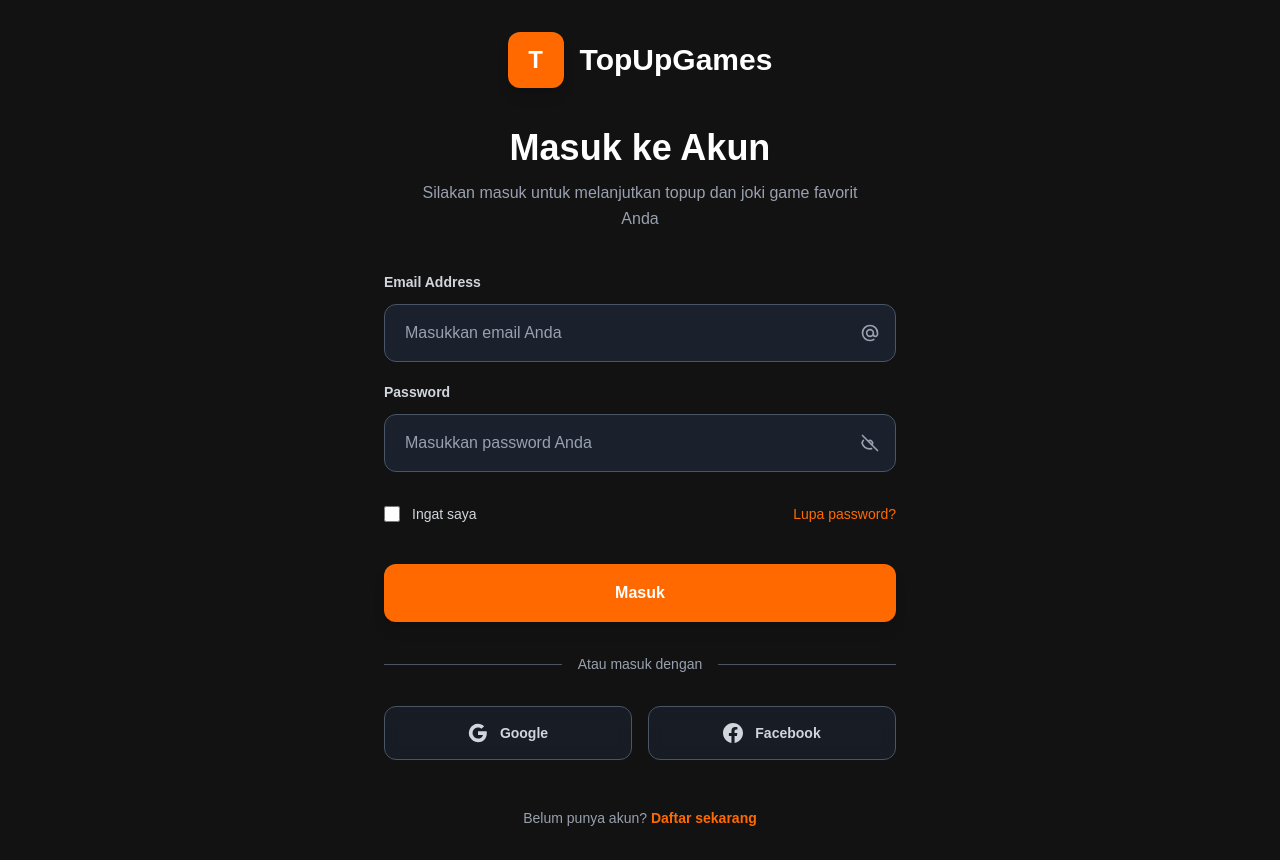
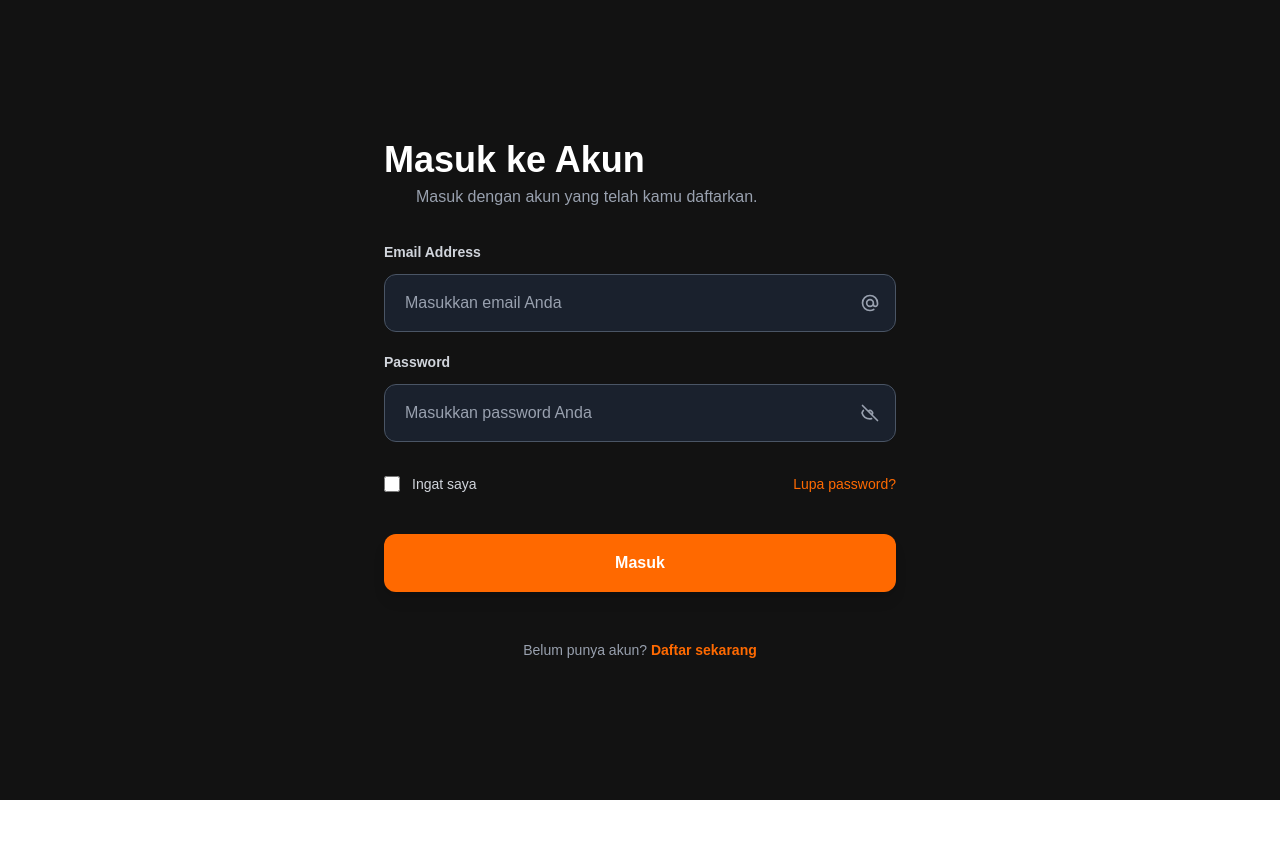
Before and after one commit to akbarryyan/topup-nextjs, a Next.js app: page /auth/login in a window 1280 px wide. After the commit the page ends 800 px from the top, so only its background shows below. Built offline with nearby package versions, Linux system fonts and the light colour scheme.

Commit message:
Refactor LoginPage layout and content for improved clarity and user experience

```diff
--- a/src/app/auth/login/page.js
+++ b/src/app/auth/login/page.js
@@ -38,25 +38,17 @@
     <div className="min-h-screen bg-[#121212] flex items-center justify-center px-6 sm:px-8 lg:px-10 py-8">
       <div className="max-w-lg w-full space-y-8">
         {/* Header */}
-        <div className="text-center">
-          <Link href="/" className="inline-flex items-center mb-10">
-            <div className="w-14 h-14 bg-orange-500 rounded-xl flex items-center justify-center shadow-lg">
-              <span className="text-white font-bold text-2xl">T</span>
-            </div>
-            <span className="ml-4 text-3xl font-bold text-white">
-              TopUpGames
-            </span>
-          </Link>
-          <h2 className="text-3xl md:text-4xl font-bold text-white mb-3">
+        <div className="text-start">
+          <h2 className="text-2xl md:text-4xl font-bold text-white mb-1">
             Masuk ke Akun
           </h2>
           <p className="text-gray-400 text-base leading-relaxed max-w-md mx-auto">
-            Silakan masuk untuk melanjutkan topup dan joki game favorit Anda
+            Masuk dengan akun yang telah kamu daftarkan.
           </p>
         </div>
 
         {/* Login Form */}
-        <form className="mt-10 space-y-6" onSubmit={handleSubmit}>
+        <form className="mt-7 space-y-6" onSubmit={handleSubmit}>
           <div className="space-y-5">
             {/* Email Input */}
             <div>
@@ -218,61 +210,6 @@
             </button>
           </div>
 
-          {/* Social Login */}
-          <div className="mt-8">
-            <div className="relative">
-              <div className="absolute inset-0 flex items-center">
-                <div className="w-full border-t border-gray-600" />
-              </div>
-              <div className="relative flex justify-center text-sm">
-                <span className="px-4 bg-[#121212] text-gray-400 font-medium">
-                  Atau masuk dengan
-                </span>
-              </div>
-            </div>
-
-            <div className="mt-8 grid grid-cols-2 gap-4">
-              <button
-                type="button"
-                className="w-full inline-flex justify-center py-4 px-6 border border-gray-600 rounded-xl bg-gray-800/50 text-sm font-semibold text-gray-300 hover:bg-gray-700/50 hover:border-gray-500 transition-all duration-300 backdrop-blur-sm"
-              >
-                <svg className="w-5 h-5" viewBox="0 0 24 24">
-                  <path
-                    fill="currentColor"
-                    d="M22.56 12.25c0-.78-.07-1.53-.2-2.25H12v4.26h5.92c-.26 1.37-1.04 2.53-2.21 3.31v2.77h3.57c2.08-1.92 3.28-4.74 3.28-8.09z"
-                  />
-                  <path
-                    fill="currentColor"
-                    d="M12 23c2.97 0 5.46-.98 7.28-2.66l-3.57-2.77c-.98.66-2.23 1.06-3.71 1.06-2.86 0-5.29-1.93-6.16-4.53H2.18v2.84C3.99 20.53 7.7 23 12 23z"
-                  />
-                  <path
-                    fill="currentColor"
-                    d="M5.84 14.09c-.22-.66-.35-1.36-.35-2.09s.13-1.43.35-2.09V7.07H2.18C1.43 8.55 1 10.22 1 12s.43 3.45 1.18 4.93l2.85-2.22.81-.62z"
-                  />
-                  <path
-                    fill="currentColor"
-                    d="M12 5.38c1.62 0 3.06.56 4.21 1.64l3.15-3.15C17.45 2.09 14.97 1 12 1 7.7 1 3.99 3.47 2.18 7.07l3.66 2.84c.87-2.6 3.3-4.53 6.16-4.53z"
-                  />
-                </svg>
-                <span className="ml-3">Google</span>
-              </button>
-
-              <button
-                type="button"
-                className="w-full inline-flex justify-center py-4 px-6 border border-gray-600 rounded-xl bg-gray-800/50 text-sm font-semibold text-gray-300 hover:bg-gray-700/50 hover:border-gray-500 transition-all duration-300 backdrop-blur-sm"
-              >
-                <svg
-                  className="w-5 h-5"
-                  fill="currentColor"
-                  viewBox="0 0 24 24"
-                >
-                  <path d="M24 12.073c0-6.627-5.373-12-12-12s-12 5.373-12 12c0 5.99 4.388 10.954 10.125 11.854v-8.385H7.078v-3.47h3.047V9.43c0-3.007 1.792-4.669 4.533-4.669 1.312 0 2.686.235 2.686.235v2.953H15.83c-1.491 0-1.956.925-1.956 1.874v2.25h3.328l-.532 3.47h-2.796v8.385C19.612 23.027 24 18.062 24 12.073z" />
-                </svg>
-                <span className="ml-3">Facebook</span>
-              </button>
-            </div>
-          </div>
-
           {/* Register Link */}
           <div className="text-center pt-6">
             <p className="text-sm text-gray-400">
```
